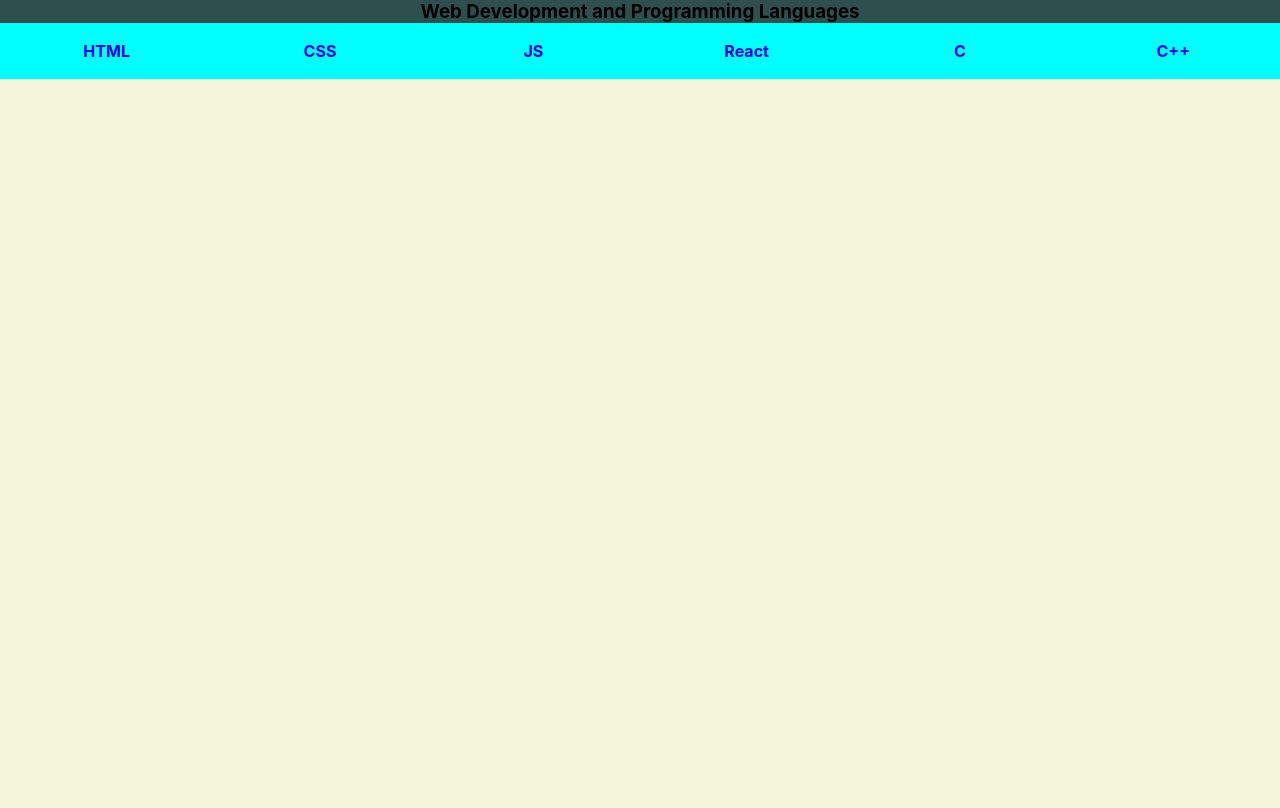
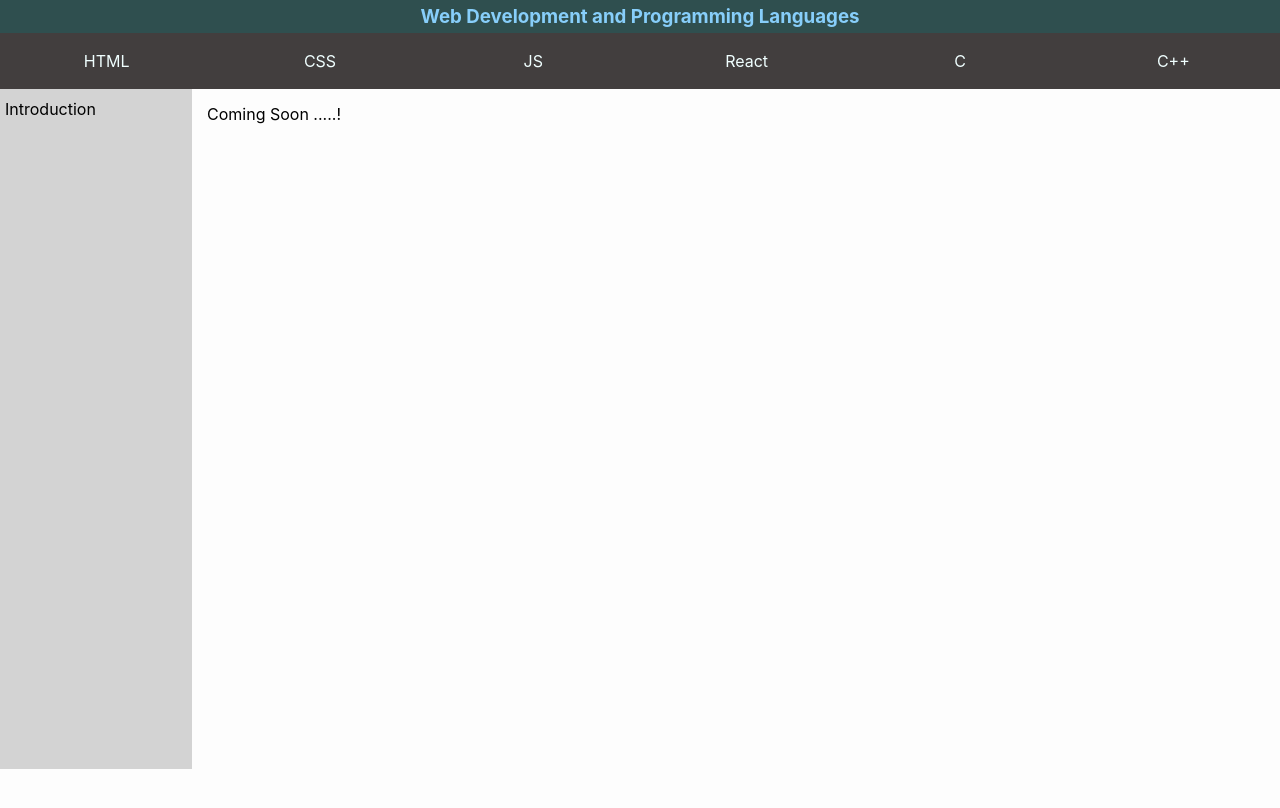
Before and after one commit to samuelsrikar/StaticWebPage, a React (Create React App) app: page / in a window 1280 px wide. Shown: the top 808 px of the page. Built offline with nearby package versions, Linux system fonts and the light colour scheme.

Commit message:
React updated.

```diff
--- a/src/App.css
+++ b/src/App.css
@@ -4,7 +4,7 @@
 }
 
 body,html{
-  background-color: beige;
+  background-color: rgb(253, 253, 253);
   height: 100%;
   width: 100%;
 }
@@ -12,4 +12,19 @@ body,html{
 h3{
   background-color: darkslategrey;
   text-align: center;
+  padding-top: 5px;
+  padding-bottom: 5px;
+  color: lightskyblue;
 }
+
+.middle{
+  display: flex;
+  flex-direction: row;
+  background-color: rgb(253, 253, 253);
+  height: 100%;
+  width: 100%;
+}
+
+.middle p {
+  margin: 15px;
+}
--- a/src/App.js
+++ b/src/App.js
@@ -1,18 +1,28 @@
 import './App.css';
 import './HeaderNav';
 import {NavBar} from './HeaderNav';
-import './AsideContentBar';
 import { useState } from 'react';
+import {AsideContentBar} from './AsideContentBar'
 
 function App() {
-  const [i,SetI] =useState(false);
+  const [asideName,setAsideName] = useState("HTML");
+  const [contentName,setContentName] = useState("Introduction");
+
+  function setName(n)
+  {
+    setAsideName(n);
+    console.log(asideName);
+
+  }
 
   return (
   <body>
     <h3>Web Development and Programming Languages</h3>
-    <NavBar i={i} setI={SetI} />
-    <p id="p-tag"></p>
-    {/* <AsideContentBar ContentItems={['a','b','c']} /> */}
+    <NavBar setAsideName={setName}/>
+    <div className="middle" >
+      <AsideContentBar asideName={asideName} />
+      <p>Coming Soon .....!</p>
+    </div>
   </body>
   );
 }
--- a/src/AsideContentBar.css
+++ b/src/AsideContentBar.css
@@ -1,17 +1,27 @@
 .aside-content-bar{
-    background-color: aquamarine;
+    background-color: lightgray;
+
     width: 15%;
     height:85%;
     display: flex;
     flex-direction: column;
+
 }
 
-.aside-content-bar a{
-    margin-bottom: .5rem;
+.a-style-content
+{
+    padding-left: 5px;
+    width: 95%;
+    margin-top: 10px;
     text-decoration: none;
-    padding-left: .5rem;
+    color: black;
 }
 
-.aside-content-bar a:hover{
-    background-color: antiquewhite;
+
+.a-style-content:focus
+{
+    padding-left: 5px;
+    padding-right: 5px;
+    background-color: darkgray;
+    color: black;
 }
--- a/src/AsideContentBar.js
+++ b/src/AsideContentBar.js
@@ -1,20 +1,80 @@
 import './AsideContentBar.css';
 
-function AsideContentBar(props)
-{
+function setClickPage(props) {
+
+}
+
+function Anchor(props) {
+    return (
+        <a className='a-style-content' onClick={(e) => { setClickPage() }} href={props.href} >{props.name}</a>
+    );
+}
+
+function AsideContentBar(props) {
     const list = [];
     // for (let iterator of props.ContentItems) {
     //     list.push(<a href="#">{iterator}</a>);
     // }
 
-    return(
-        <div class="aside-content-bar">
-            {
-            list
-            }
-        </div>
+    switch (props.asideName) {
+        case "HTML":
+            return (
+                <div class="aside-content-bar">
+                    <Anchor name="Introduction" href="#" />
+                </div>
 
-    );
+            );
+
+
+        case "CSS":
+            return (
+                <div class="aside-content-bar">
+                    <Anchor name="Introduction" href="#" />
+                </div>
+
+            );
+
+        case "JS":
+            return (
+                <div class="aside-content-bar">
+                    <Anchor name="Introduction" href="#" />
+
+                </div>
+
+            );
+
+        case "React":
+            return (
+                <div class="aside-content-bar">
+                    <Anchor name="Introduction" href="#" />
+                </div>
+
+            );
+
+        case "C":
+            return (
+                <div class="aside-content-bar">
+                    <Anchor name="Introduction" href="#" />
+                </div>
+
+            );
+
+        case "C++":
+            return (
+                <div class="aside-content-bar">
+                    <Anchor name="Introduction" href="#" />
+                </div>
+
+            );
+        default:
+            return (
+                <div class="aside-content-bar">
+                    <p>{props.asideName}</p>
+                </div>
+
+            );
+
+    }
 }
 
-export {AsideContentBar};
+export { AsideContentBar };
--- /dev/null
+++ b/src/ContentPagesHTML/WhatIsHTML.js
@@ -0,0 +1,6 @@
+function HTML_WhatIsHTML()
+{
+    return (
+        <p>What is html?</p>
+    );
+}
--- a/src/HeaderNav.css
+++ b/src/HeaderNav.css
@@ -7,7 +7,10 @@
     height: 7%;
 }
 
-.header-nav-a{
+
+
+.a-style
+{
     display: flex;
     flex-direction: row;
     text-decoration: none;
@@ -15,8 +18,18 @@
     align-items: center;
     justify-content: center;
     width: 25%;
+    background-color: rgb(66, 62, 62);
+    color: azure;
 }
 
-a:hover{
-    background-color: red;
+.a-style:hover
+{
+    background-color: gray;
+    color: azure;
 }
+
+.a-style:focus
+{
+    background-color: gray;
+    color: azure;
+}
--- a/src/HeaderNav.js
+++ b/src/HeaderNav.js
@@ -3,55 +3,48 @@ import './HeaderNav.css';
 
 function anchorClick(i,arr)
 {
-    const [j,seti,name] = arr;
-
-    if(j===false)
-     document.getElementById("p-tag").innerHTML= `In page ${name}`;
+    const [j,seti,name,setAsideName] = arr;
 
     seti(!j);
 
-    console.log(j);
+    setAsideName(name);
+
+    console.log(name);
 }
+
 function Anchor(props)
 {
+    //  let style2 = {
+    //     backgroundColor:"lightgrey",
+    //     display: "flex",
+    //     flexDirection: "row",
+    //     textDecoration: "none",
+    //     height: "100%",
+    //     alignItems: "center",
+    //     justifyContent: "center",
+    //     width: "25%",
+    //     fontWeight:"bold"
+    //  };
 
-    console.log(props.setI);
-    //console.log(`${i}`);
-
-
-     let style2 = {
-        backgroundColor:"lightgrey",
-        display: "flex",
-        flexDirection: "row",
-        textDecoration: "none",
-        height: "100%",
-        alignItems: "center",
-        justifyContent: "center",
-        width: "25%",
-        fontWeight:"bold"
-     };
-
-     let style3 = {
-        backgroundColor:"aqua",
-        display: "flex",
-        flexDirection: "row",
-        textDecoration: "none",
-        height: "100%",
-        alignItems: "center",
-        justifyContent: "center",
-        width: "25%",
-        fontWeight:"bold"
-     };
+    //  let style3 = {
+    //     backgroundColor:"aqua",
+    //     display: "flex",
+    //     flexDirection: "row",
+    //     textDecoration: "none",
+    //     height: "100%",
+    //     alignItems: "center",
+    //     justifyContent: "center",
+    //     width: "25%",
+    //     fontWeight:"bold"
+    //  };
 
     return (
-        <a style= {props.i ? style2 : style3} onClick={(e)=>{anchorClick(e,[props.i,props.setI,props.name])}} href={props.href} >{props.name}</a>
+        <a className="a-style" onClick={(e)=>{anchorClick(e,[props.i,props.setI,props.name,props.setAsideName])}} href={props.href} >{props.name}</a>
         );
 }
 
 function NavBar(props)
 {
-    console.log("nav");
-
     const [i1,SetI1] =useState(false);
     const [i2,SetI2] =useState(false);
     const [i3,SetI3] =useState(false);
@@ -59,71 +52,53 @@ function NavBar(props)
     const [i5,SetI5] =useState(false);
     const [i6,SetI6] =useState(false);
 
-
+ function setICommon(arr)
+ {
+            SetI1(arr[0]);
+            SetI2(arr[1]);
+            SetI3(arr[2]);
+            SetI4(arr[3]);
+            SetI5(arr[4]);
+            SetI6(arr[5]);
+ }
     function send1 (i)
     {
-            SetI1(i);
-            SetI2(false);
-            SetI3(false);
-            SetI4(false);
-            SetI5(false);
-            SetI6(false);
+        setICommon([i,0,0,0,0,0]);
 
     }
     function send2 (i)
     {
-        SetI1(false);
-        SetI2(i);
-        SetI3(false);
-        SetI4(false);
-        SetI5(false);
-        SetI6(false);
+        setICommon([0,i,0,0,0,0]);
+
     }
     function send3 (i)
     {
-        SetI1(false);
-        SetI2(false);
-        SetI3(i);
-        SetI4(false);
-        SetI5(false);
-        SetI6(false);
+        setICommon([0,0,i,0,0,0]);
+
     }
     function send4 (i)
     {
-        SetI1(false);
-        SetI2(false);
-        SetI3(false);
-        SetI4(i);
-        SetI5(false);
-        SetI6(false);
+        setICommon([0,0,0,i,0,0]);
+
     }
     function send5 (i)
     {
-        SetI1(false);
-        SetI2(false);
-        SetI3(false);
-        SetI4(false);
-        SetI5(i);
-        SetI6(false);
+        setICommon([0,0,0,0,i,0]);
+
     }
     function send6 (i)
     {
-        SetI1(false);
-        SetI2(false);
-        SetI3(false);
-        SetI4(false);
-        SetI5(false);
-        SetI6(i);
+        setICommon([0,0,0,0,0,i]);
     }
 
     return (
         <div class="header-nav">
-            <Anchor i={i1} setI={send1} href="#" name="HTML"/>
-            <Anchor i={i2} setI={send2} href="#" name="CSS"/>
-            <Anchor i={i3} setI={send3} href="#" name="JS"/>
-            <Anchor i={i4} setI={send4} href="#" name="React"/>
-            <Anchor i={i5} setI={send5} href="#" name="C"/>
-            <Anchor i={i6} setI={send6} href="#" name="C++"/>
+            <Anchor i={i1} setI={send1} setAsideName={props.setAsideName} href="#" name="HTML"/>
+            <Anchor i={i2} setI={send2} setAsideName={props.setAsideName} href="#" name="CSS"/>
+            <Anchor i={i3} setI={send3} setAsideName={props.setAsideName} href="#" name="JS"/>
+            <Anchor i={i4} setI={send4} setAsideName={props.setAsideName} href="#" name="React"/>
+            <Anchor i={i5} setI={send5} setAsideName={props.setAsideName} href="#" name="C"/>
+            <Anchor i={i6} setI={send6} setAsideName={props.setAsideName} href="#" name="C++"/>
         </div>
     );
 }
```
Also changed, not shown: src/ContentPagesHTML/Introduction.js (added, +7 -0 lines).
